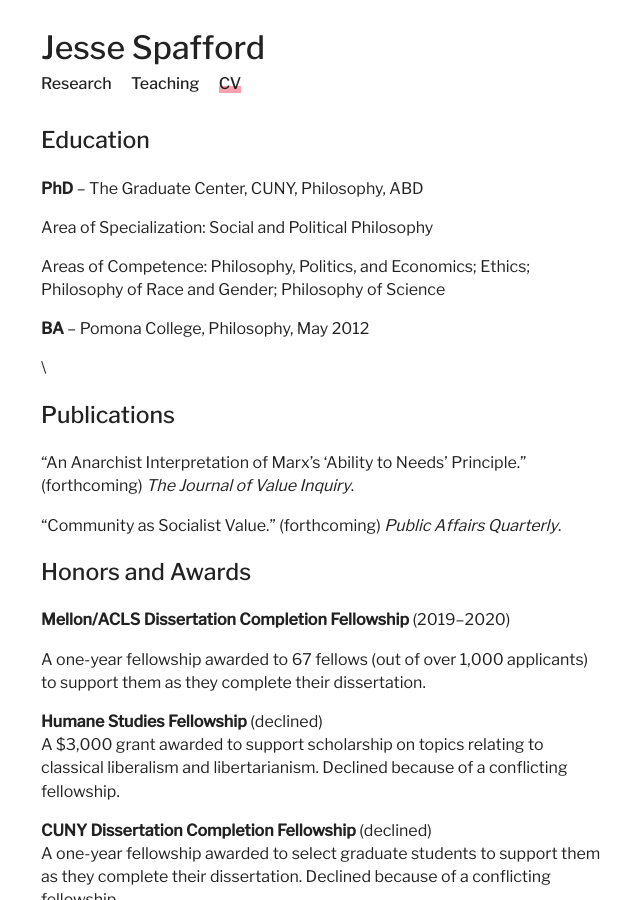
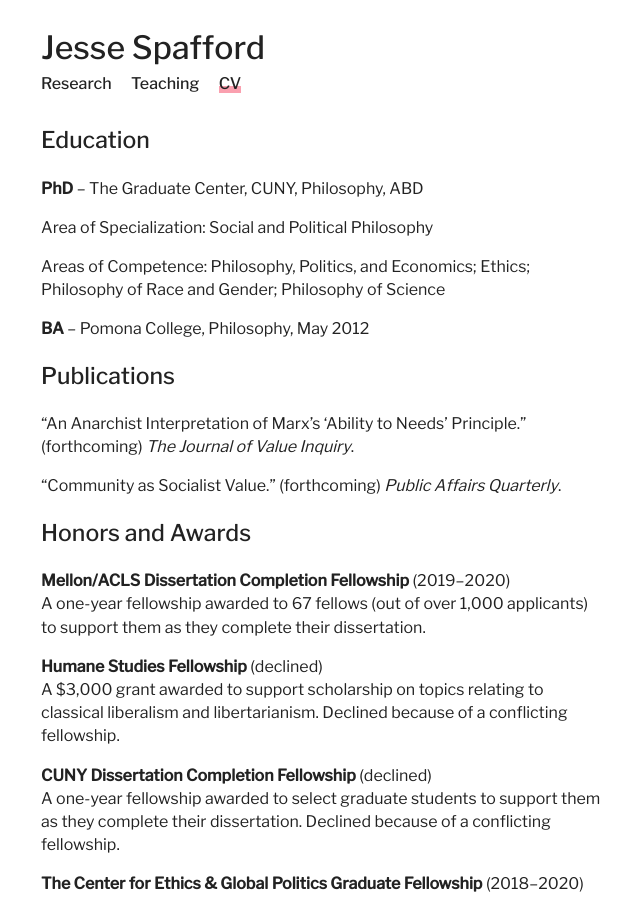
Before and after one commit to jesse-jared-collab/jesse-jared-collab.github.io, a Jekyll site: the page built from cv.md, in a window 1280 px wide and 900 px high. Shown: the whole window, without its empty margins (110-750 px from the left). Built offline with Jekyll 4.4.1, drawn with Linux system fonts in a browser that asks for light colours.

Commit message:
Update cv.md

```diff
--- a/cv.md
+++ b/cv.md
@@ -14,7 +14,7 @@ Areas of Competence: Philosophy, Politics, and Economics; Ethics; Philosophy of
 
 **BA** – Pomona College, Philosophy, May 2012
 
-\
+
 
 ## Publications
 
@@ -24,8 +24,7 @@ Areas of Competence: Philosophy, Politics, and Economics; Ethics; Philosophy of
 
 ## Honors and Awards
 
-**Mellon/ACLS Dissertation Completion Fellowship** (2019–2020)
-
+**Mellon/ACLS Dissertation Completion Fellowship** (2019–2020)\
 A one-year fellowship awarded to 67 fellows (out of over 1,000 applicants) to support them as they complete their dissertation.
 
 **Humane Studies Fellowship** (declined)\
```
